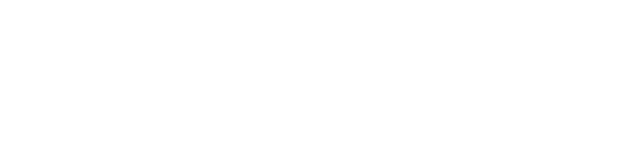
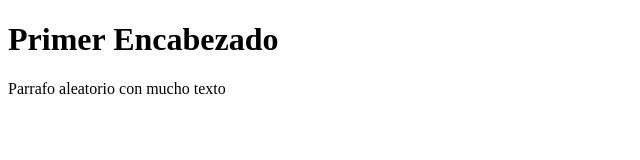
Before and after one commit to Wsux-Moonbow/TallerHTMLCSSBootstrap, a plain HTML site: page index.html in a window 1280 px wide. Shown: the whole page, without its empty margins (0-640 px from the left). Drawn offline with Linux system fonts and the light colour scheme.

Commit message:
Primeras Etiquetas

```diff
--- a/index.html
+++ b/index.html
@@ -1,10 +1,12 @@
 <!DOCTYPE html>
 <html>
     <head>
-
+        <meta charset="UTF-8">
+        <title>Mi primera página Web UwU</title>
     </head>
 
     <body>
-
+        <h1>Primer Encabezado</h1>
+        <p1>Parrafo aleatorio con mucho texto</p1>
     </body>
 </html>
```
